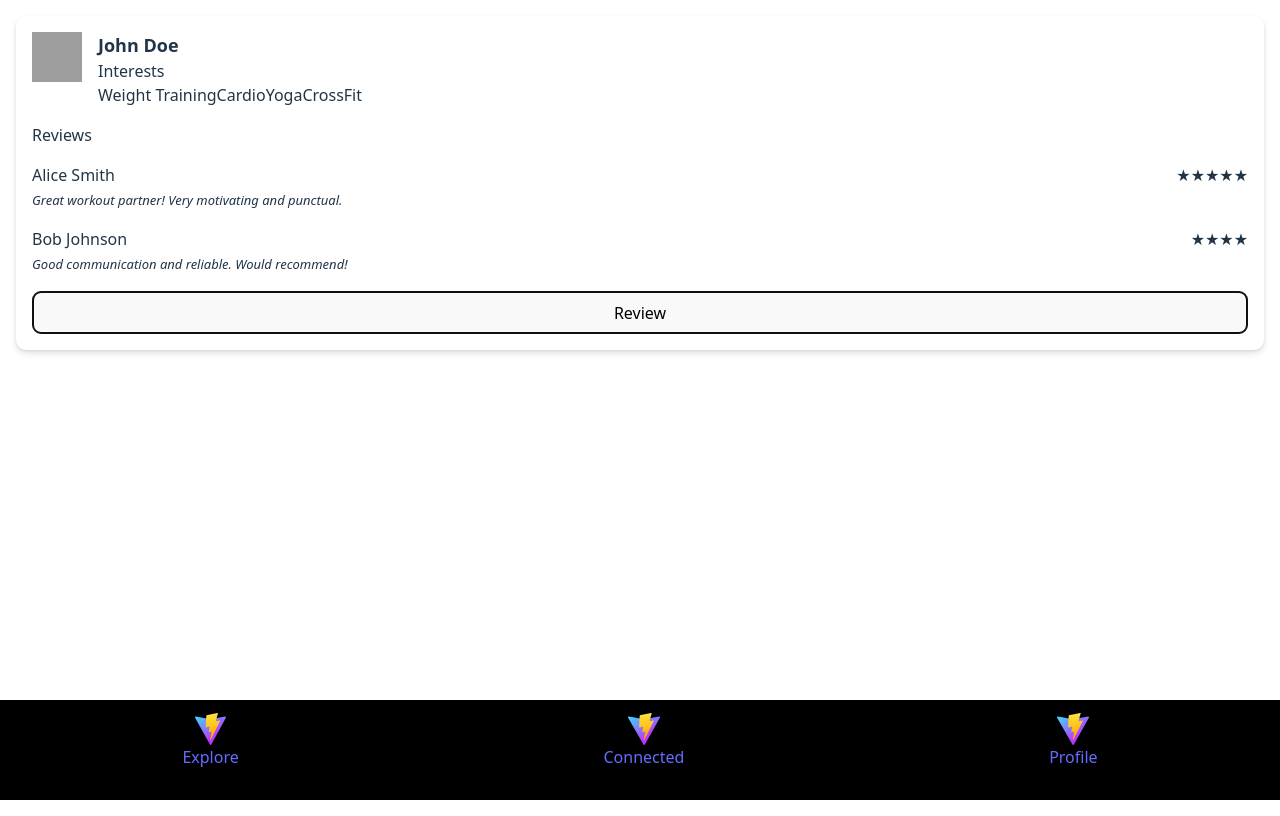
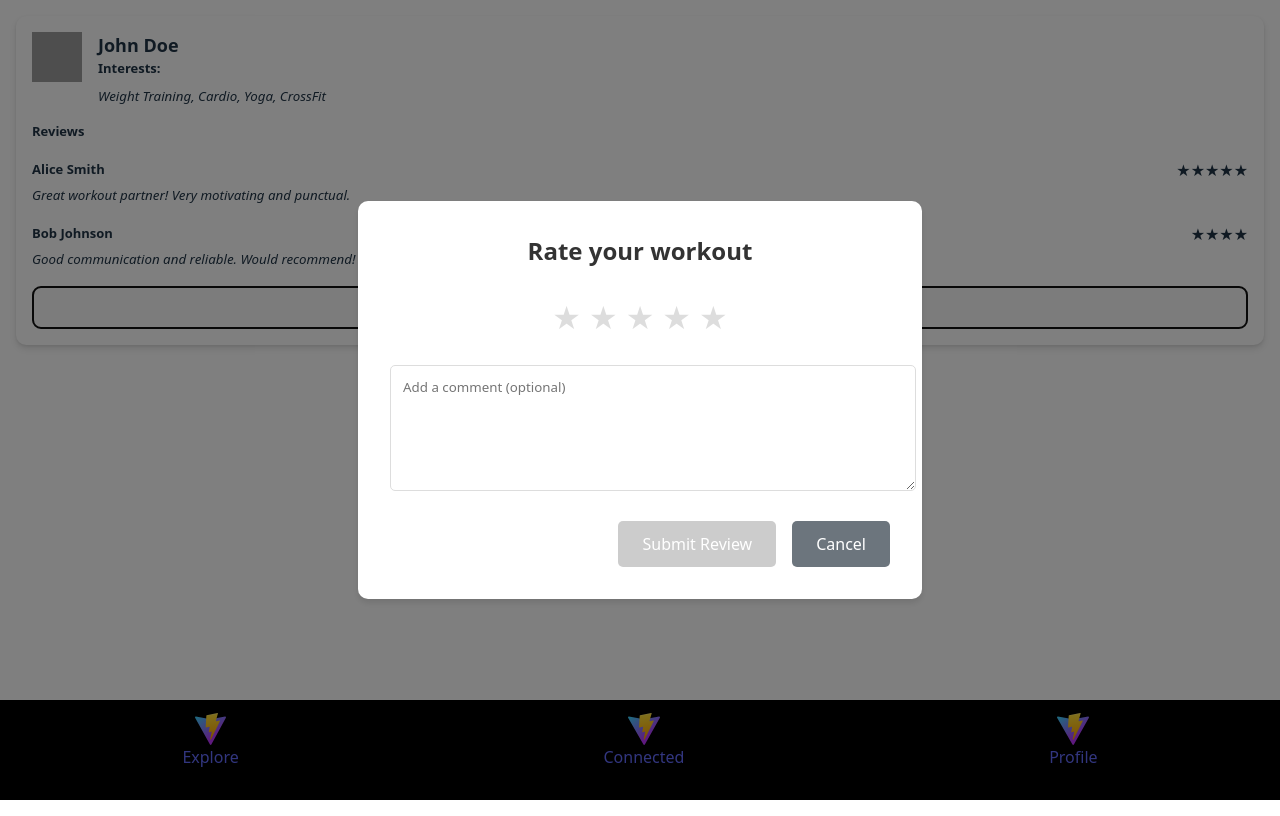
Before and after one commit to TheAJArchit3020/workout-bros-frontend, a React (Vite) app: page /profile in a window 1280 px wide. Both pictures are taken after a click on the button "Review". Built offline with nearby package versions, Linux system fonts and the light colour scheme; grey boxes are pictures that could not be loaded.

Commit message:
profile + review added.

```diff
--- a/src/pages/profile/Profile.css
+++ b/src/pages/profile/Profile.css
@@ -22,15 +22,22 @@
     gap: 1rem;
 }
 
+.interests-section{
+    display: flex;
+    flex-direction: column;
+    gap: .5rem;
+}
+
 .review-header {
     display: flex;
     align-items: center;
     justify-content: space-between;
 }
 
-span.review-comment {
+span.review-comment,
+.interests-list {
     font-style: oblique;
-    font-size: small;
+    font-size: smaller;
 }
 
 span.profile-name {
@@ -43,3 +50,106 @@ img.profile-picture {
     width: 50px;
     height: 50px;
 }
+
+span.reviewer-name,
+span.interests-title,
+span.reviews-title {
+    font-size: small;
+    font-weight: bold;
+}
+
+.modal-overlay {
+    position: fixed;
+    top: 0;
+    left: 0;
+    right: 0;
+    bottom: 0;
+    background-color: rgba(0, 0, 0, 0.5);
+    display: flex;
+    justify-content: center;
+    align-items: center;
+    z-index: 1000;
+}
+
+.review-modal {
+    background: white;
+    padding: 2rem;
+    border-radius: 10px;
+    width: 90%;
+    max-width: 500px;
+    box-shadow: 0 4px 6px rgba(0, 0, 0, 0.1);
+}
+
+.review-modal h2 {
+    margin: 0 0 1.5rem 0;
+    color: #333;
+    text-align: center;
+}
+
+.rating-stars {
+    display: flex;
+    justify-content: center;
+    gap: 0.5rem;
+    margin-bottom: 1.5rem;
+}
+
+.star {
+    font-size: 2rem;
+    cursor: pointer;
+    color: #ddd;
+    transition: color 0.2s ease;
+}
+
+.star.filled {
+    color: #ffc107;
+}
+
+.review-comment-input {
+    width: 100%;
+    min-height: 100px;
+    padding: 0.75rem;
+    border: 1px solid #ddd;
+    border-radius: 5px;
+    margin-bottom: 1.5rem;
+    resize: vertical;
+    font-family: inherit;
+}
+
+.modal-buttons {
+    display: flex;
+    gap: 1rem;
+    justify-content: flex-end;
+}
+
+.submit-review-button,
+.cancel-review-button {
+    padding: 0.75rem 1.5rem;
+    border-radius: 5px;
+    border: none;
+    cursor: pointer;
+    font-weight: 500;
+    transition: background-color 0.2s ease;
+}
+
+.submit-review-button {
+    background-color: #007bff;
+    color: white;
+}
+
+.submit-review-button:disabled {
+    background-color: #ccc;
+    cursor: not-allowed;
+}
+
+.submit-review-button:not(:disabled):hover {
+    background-color: #0056b3;
+}
+
+.cancel-review-button {
+    background-color: #6c757d;
+    color: white;
+}
+
+.cancel-review-button:hover {
+    background-color: #5a6268;
+}
--- a/src/pages/profile/Profile.jsx
+++ b/src/pages/profile/Profile.jsx
@@ -25,6 +25,10 @@ const Profile = () => {
         connectionStatus: "not_connected", // possible values: "not_connected", "requested", "connected"
     });
 
+    const [showReviewModal, setShowReviewModal] = useState(false);
+    const [rating, setRating] = useState(0);
+    const [comment, setComment] = useState("");
+
     const handleConnect = () => {
         // Implement connection logic
         console.log("Connecting...");
@@ -36,8 +40,19 @@ const Profile = () => {
     };
 
     const handleAddReview = () => {
-    // Implement add review logic
-    console.log("Adding review...");
+        setShowReviewModal(true);
+    };
+
+    const handleRatingClick = (value) => {
+        setRating(value);
+    };
+
+    const handleSubmitReview = () => {
+        // Implement submit review logic
+        console.log("Submitting review:", { rating, comment });
+        setShowReviewModal(false);
+        setRating(0);
+        setComment("");
     };
 
     return (
@@ -52,14 +67,10 @@ const Profile = () => {
                     <div className="profile-info">
                         <span className="profile-name">{profile.name}</span>
                         <div className="interests-section">
-              <span className="interests-title">Interests</span>
-              <div className="interests-list">
-                {profile.interests.map((interest, index) => (
-                  <span key={index} className="interest-tag">
-                    {interest}
+                            <span className="interests-title">Interests: </span>
+                            <span className="interests-list">
+                                {profile.interests.join(", ")}
                             </span>
-                ))}
-              </div>
                         </div>
                     </div>
                 </div>
@@ -79,7 +90,47 @@ const Profile = () => {
                     ))}
                 </div>
 
-        <button className="review-button">Review</button>
+                <button className="review-button" onClick={handleAddReview}>Review</button>
+
+                {showReviewModal && (
+                    <div className="modal-overlay">
+                        <div className="review-modal">
+                            <h2>Rate your workout</h2>
+                            <div className="rating-stars">
+                                {[1, 2, 3, 4, 5].map((star) => (
+                                    <span
+                                        key={star}
+                                        className={`star ${star <= rating ? 'filled' : ''}`}
+                                        onClick={() => handleRatingClick(star)}
+                                    >
+                                        ★
+                                    </span>
+                                ))}
+                            </div>
+                            <textarea
+                                className="review-comment-input"
+                                placeholder="Add a comment (optional)"
+                                value={comment}
+                                onChange={(e) => setComment(e.target.value)}
+                            />
+                            <div className="modal-buttons">
+                                <button
+                                    className="submit-review-button"
+                                    onClick={handleSubmitReview}
+                                    disabled={rating === 0}
+                                >
+                                    Submit Review
+                                </button>
+                                <button
+                                    className="cancel-review-button"
+                                    onClick={() => setShowReviewModal(false)}
+                                >
+                                    Cancel
+                                </button>
+                            </div>
+                        </div>
+                    </div>
+                )}
             </div>
         </Layout>
     );
```
Lines whose indentation alone changed are shown as unchanged.
